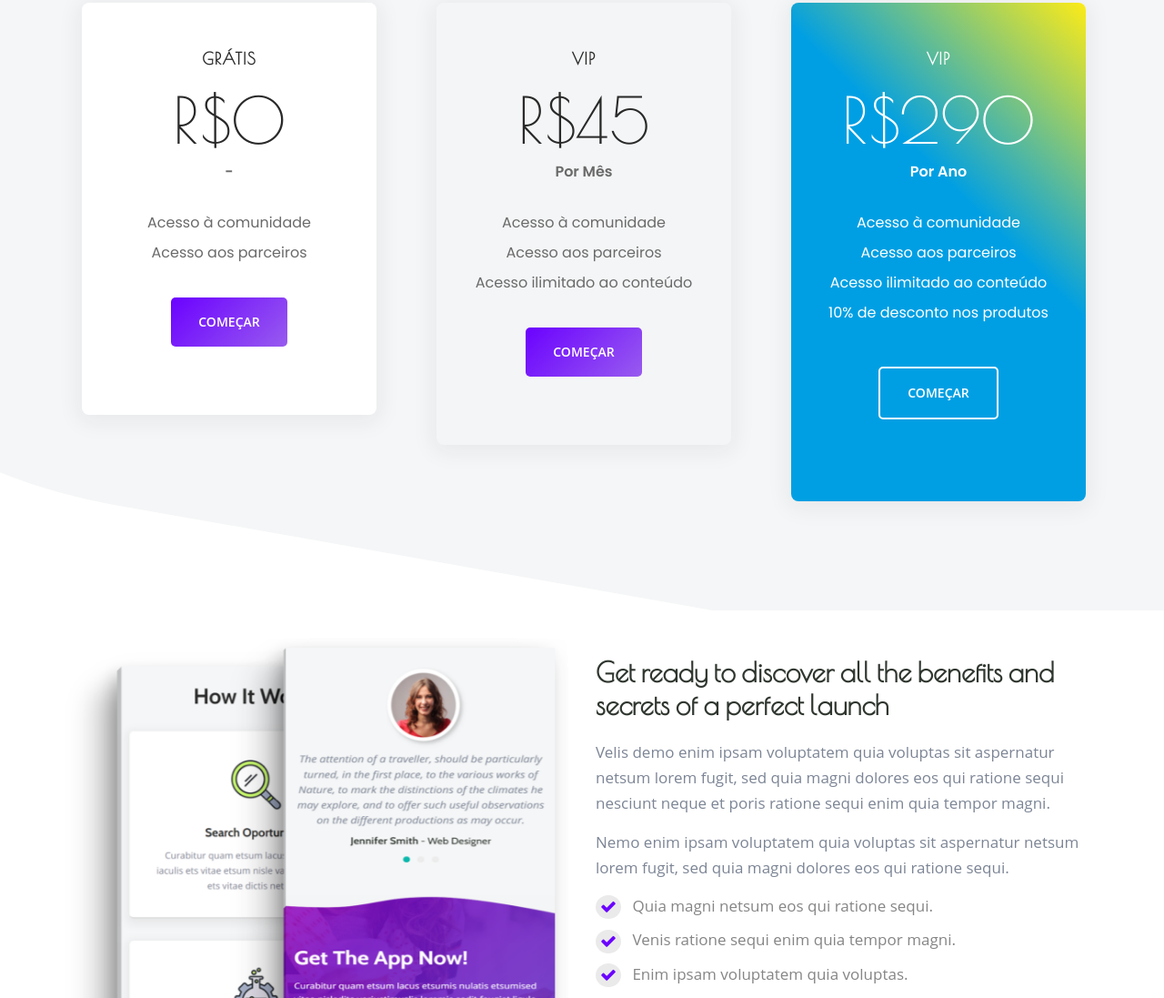
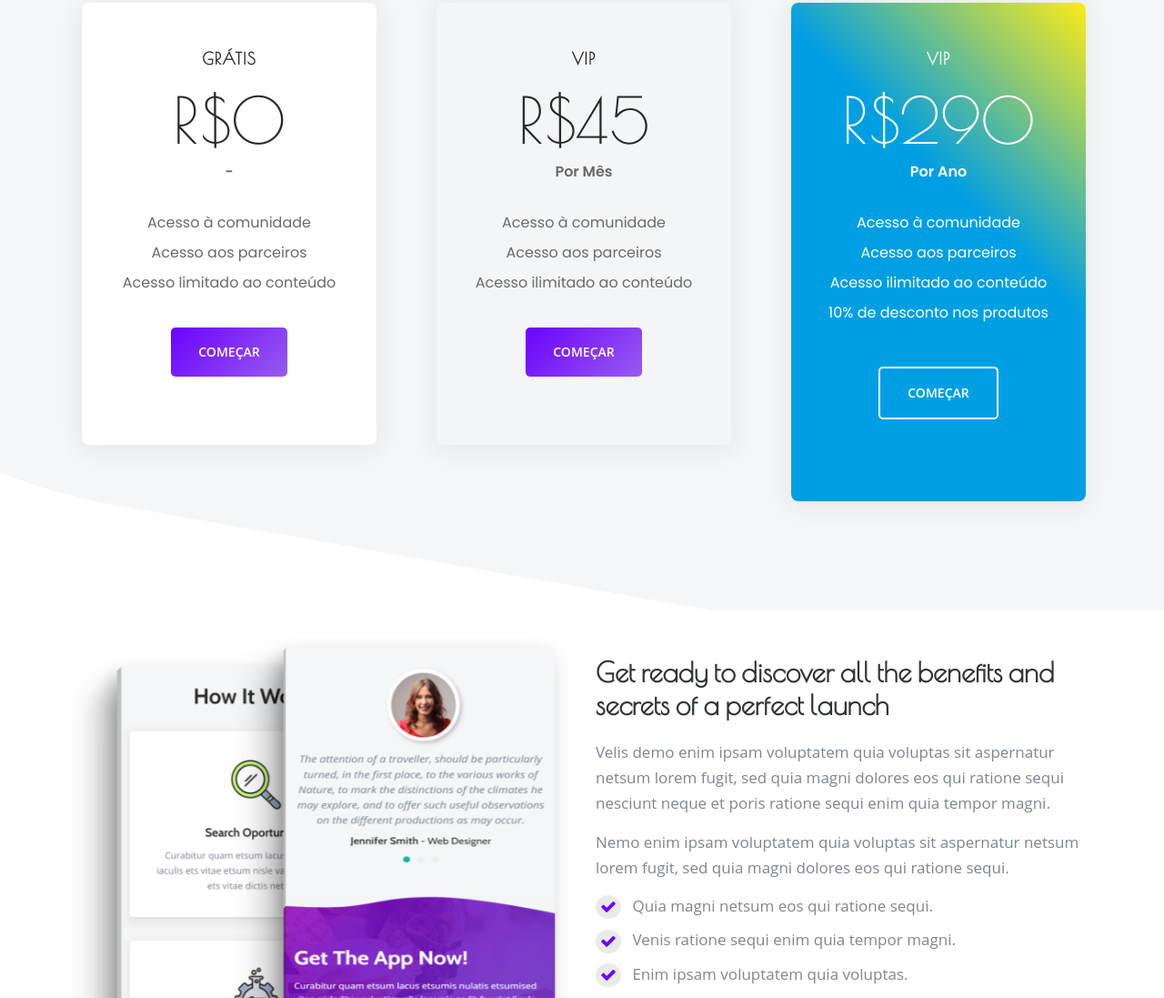
Before and after one commit to ForpusStudio/forpusstudio.github.io, a plain HTML site: page index.html in a window 1280 px wide. Shown: the part 5981-7078 px from the top of the page at 91% size. Drawn offline with nearby package versions, Linux system fonts and the light colour scheme.

Commit message:
Update index.html

```diff
--- a/index.html
+++ b/index.html
@@ -857,6 +857,8 @@
 							<li class="price-text">Acesso à comunidade</li>
 
 							<li class="price-text">Acesso aos parceiros</li>
+
+							<li class="price-text">Acesso limitado ao conteúdo</li>
 
 							<li class="price-text"></li>
 
```
